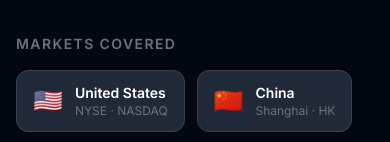
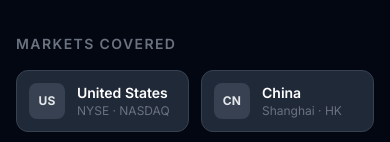
Before and after one commit to MaxFre/WhyIs, a Next.js app: page / in a window 390 px wide. Shown: the part 690-832 px from the top of the page. Built offline with nearby package versions, Linux system fonts and the light colour scheme; no server answers.

Commit message:
fix: viewport meta for mobile scaling, redesign market cards, add Germany

```diff
--- a/app/layout.tsx
+++ b/app/layout.tsx
@@ -1,9 +1,15 @@
-import type { Metadata } from "next";
+import type { Metadata, Viewport } from "next";
 import { Inter } from "next/font/google";
 import { Analytics } from "@vercel/analytics/next";
 import "./globals.css";
 
 const inter = Inter({ subsets: ["latin"], variable: "--font-inter" });
+
+export const viewport: Viewport = {
+  width: "device-width",
+  initialScale: 1,
+  maximumScale: 1,
+};
 
 export const metadata: Metadata = {
   title: {
--- a/app/page.tsx
+++ b/app/page.tsx
@@ -62,20 +62,23 @@ export default async function HomePage() {
         <h2 className="text-sm font-semibold text-gray-500 uppercase tracking-widest mb-4">
           Markets covered
         </h2>
-        <div className="flex flex-wrap gap-3">
+        <div className="grid grid-cols-2 sm:grid-cols-4 gap-3">
           {[
-            { flag: "🇺🇸", name: "United States", desc: "NYSE · NASDAQ" },
-            { flag: "🇨🇳", name: "China",         desc: "Shanghai · HK" },
-            { flag: "🇯🇵", name: "Japan",         desc: "Tokyo (TSE)" },
-            { flag: "🇬🇧", name: "United Kingdom", desc: "London (LSE)" },
-            { flag: "🇮🇳", name: "India",         desc: "NSE · BSE" },
-            { flag: "🇸🇪", name: "Sweden",        desc: "Nasdaq Sthlm" },
-          ].map(({ flag, name, desc }) => (
-            <div key={name} className="flex items-center gap-3 px-4 py-3 rounded-xl bg-gray-800 border border-gray-700">
-              <span className="text-2xl">{flag}</span>
-              <div>
-                <p className="font-semibold text-sm text-white">{name}</p>
-                <p className="text-xs text-gray-500">{desc}</p>
+            { code: "US", name: "United States", desc: "NYSE · NASDAQ" },
+            { code: "CN", name: "China",         desc: "Shanghai · HK" },
+            { code: "JP", name: "Japan",         desc: "Tokyo (TSE)" },
+            { code: "GB", name: "UK",            desc: "London (LSE)" },
+            { code: "IN", name: "India",         desc: "NSE · BSE" },
+            { code: "DE", name: "Germany",       desc: "XETRA · FSE" },
+            { code: "SE", name: "Sweden",        desc: "Nasdaq Sthlm" },
+          ].map(({ code, name, desc }) => (
+            <div key={name} className="flex items-center gap-3 px-3 py-3 rounded-xl bg-gray-800 border border-gray-700">
+              <span className="shrink-0 w-9 h-9 rounded-lg bg-gray-700 flex items-center justify-center text-xs font-bold text-gray-200 tracking-wide">
+                {code}
+              </span>
+              <div className="min-w-0">
+                <p className="font-semibold text-sm text-white truncate">{name}</p>
+                <p className="text-xs text-gray-500 truncate">{desc}</p>
               </div>
             </div>
           ))}
```
